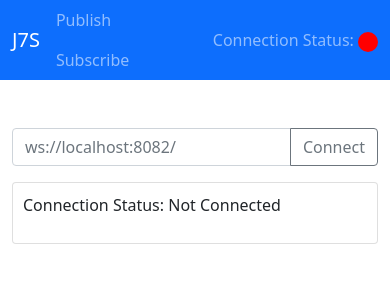
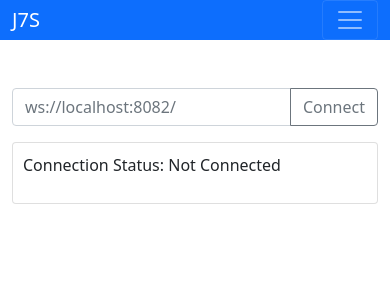
Before and after one commit to jpace121/j7s-web-mqtt, a React (Create React App) app: page / in a window 390 px wide. Shown: the top 300 px of the page. Built offline with nearby package versions, Linux system fonts and the light colour scheme.

Commit message:
Make navbar responsive.

```diff
--- a/src/App.tsx
+++ b/src/App.tsx
@@ -356,14 +356,17 @@ function AppNavBar() {
         <Navbar bg="primary" variant="dark" expand="sm" className="py-0">
             <Container>
               <Navbar.Brand as={Link} to="/">J7S</Navbar.Brand>
-              <Nav className="me-auto">
-                 <Link to="/pub" className="nav-link">Publish</Link>
-                 <Link to="/sub" className="nav-link">Subscribe</Link>
+              <Navbar.Toggle aria-controls="collapse-navbar-nav"/>
+              <Navbar.Collapse id="collapse-navbar-nav">
+              <Nav>
+                <Link to="/pub" className="nav-link">Publish</Link>
+                <Link to="/sub" className="nav-link">Subscribe</Link>
               </Nav>
-             <div className="meAuto">
-                <span className="navbar-text">Connection Status: </span>
-                <ConnectedLight className="meAuto"/>
-            </div>
+              </Navbar.Collapse>
+              <Navbar.Collapse className="justify-content-end">
+                <Navbar.Text> Connection Status: </Navbar.Text>
+                <ConnectedLight/>
+              </Navbar.Collapse>
             </Container>
         </Navbar>
     );
```
